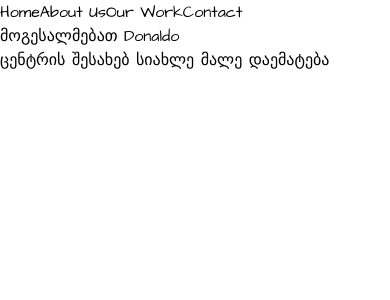
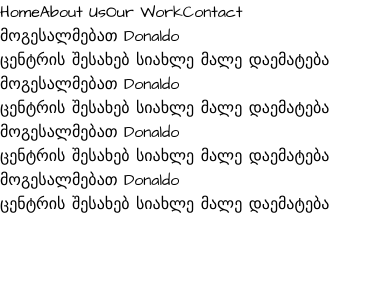
Before and after one commit to Davmike/donaldo-land, a React (Vite) app: page / in a window 390 px wide. Shown: the top 300 px of the page. Built offline with nearby package versions, Linux system fonts and the light colour scheme.

Commit message:
fix: change hamburger styles

```diff
--- a/src/App.tsx
+++ b/src/App.tsx
@@ -1,13 +1,19 @@
+import { useState } from "react";
 import { MyContext } from "./Components/Context";
 import Main from "./Components/Main";
 
 
 
+
+
 function App() {
+  const [isMenuOpen, setIsMenuOpen] = useState<boolean>(false);
   return (
     <>
       <MyContext.Provider
         value={{
+          isMenuOpen,
+          setIsMenuOpen
         }}
       >
         <Main />
--- a/src/Components/Context.tsx
+++ b/src/Components/Context.tsx
@@ -1,7 +1,8 @@
 import { createContext, useContext } from "react";
 
 interface ComponentsProps {
-
+    isMenuOpen: boolean;
+    setIsMenuOpen: (isMenuOpen: boolean) => void;
 }
 
 export const MyContext = createContext<ComponentsProps | null>(null);
--- a/src/Components/Home.tsx
+++ b/src/Components/Home.tsx
@@ -1,9 +1,32 @@
-import React from 'react'
+
 
 function Home() {
     return (
-        <div>
-
+        <div className='z-[10]'>
+            <section className="h-[600px] text-center pt-[10vh] md:pt-[10vh]">
+                <h1 className="text-[30px] md:text-[45px]">მოგესალმებათ Donaldo</h1>
+                <p className="text-[18px] md:text-[25px]">
+                    ცენტრის შესახებ სიახლე მალე დაემატება
+                </p>
+            </section>
+            <section className="h-[600px] text-center pt-[10vh] md:pt-[10vh]">
+                <h1 className="text-[30px] md:text-[45px]">მოგესალმებათ Donaldo</h1>
+                <p className="text-[18px] md:text-[25px]">
+                    ცენტრის შესახებ სიახლე მალე დაემატება
+                </p>
+            </section>
+            <section className="h-[600px] text-center pt-[10vh] md:pt-[10vh]">
+                <h1 className="text-[30px] md:text-[45px]">მოგესალმებათ Donaldo</h1>
+                <p className="text-[18px] md:text-[25px]">
+                    ცენტრის შესახებ სიახლე მალე დაემატება
+                </p>
+            </section>
+            <section className="h-[600px] text-center pt-[10vh] md:pt-[10vh]">
+                <h1 className="text-[30px] md:text-[45px]">მოგესალმებათ Donaldo</h1>
+                <p className="text-[18px] md:text-[25px]">
+                    ცენტრის შესახებ სიახლე მალე დაემატება
+                </p>
+            </section>
         </div>
     )
 }
--- a/src/Components/Main.tsx
+++ b/src/Components/Main.tsx
@@ -1,7 +1,14 @@
-import { useState, useEffect, useRef } from 'react';
+import { useEffect, useRef, useContext } from 'react';
+import Home from './Home';
+import { MyContext } from './Context';
 
 function Main() {
-    const [isMenuOpen, setIsMenuOpen] = useState<boolean>(false);
+    const context = useContext(MyContext);
+    const {
+        isMenuOpen,
+        setIsMenuOpen
+    }: any = context;
+
     const windowRef = useRef<HTMLDivElement>(null);
     const frontRef = useRef<HTMLDivElement>(null);
     const hamburgerRef = useRef<HTMLDivElement>(null);
@@ -48,7 +55,7 @@ function Main() {
     }, []);
 
     return (
-        <div className="main-component">
+        <div>
             {/* Paper Back (Menu) */}
             <div className="fixed inset-0 bg-[#243040] text-[33px]">
                 <nav className="pt-[120px] px-[34px]">
@@ -84,11 +91,12 @@ function Main() {
                         onClick={handleOpen}
                         className="fixed z-[4] top-[30px] left-[30px] w-[45px] h-[34px] cursor-pointer select-none"
                     >
-                        <span className="relative block w-[45px] h-[6px] bg-[#243040] rounded-[2px] before:content-[''] after:content-[''] before:absolute after:absolute before:block after:block before:w-[45px] after:w-[45px] before:h-[6px] after:h-[6px] before:bg-[#243040] after:bg-[#243040] before:rounded-[2px] after:rounded-[2px] before:-bottom-[14px] after:-bottom-[28px]" />
+                        <span className="relative block w-[45px] h-[6px] bg-[red] rounded-[2px] before:content-[''] after:content-[''] before:absolute after:absolute before:block after:block before:w-[45px] after:w-[45px] before:h-[6px] after:h-[6px] before:bg-[red] after:bg-[red] before:rounded-[2px] after:rounded-[2px] before:-bottom-[14px] after:-bottom-[28px]" />
                     </div>
 
                     {/* Content */}
-                    <div>
+                    <Home />
+                    {/* <div>
                         <section className="h-[600px] text-center pt-[10vh] md:pt-[10vh]">
                             <h1 className="text-[30px] md:text-[45px]">მოგესალმებათ Donaldo</h1>
                             <p className="text-[18px] md:text-[25px]">
@@ -98,7 +106,7 @@ function Main() {
                         <section className="h-[600px] bg-[#243040]/[0.15]"></section>
                         <section className="h-[600px]"></section>
                         <section className="h-[600px] bg-[#243040]/[0.15]"></section>
-                    </div>
+                    </div> */}
                 </div>
             </div>
         </div>
```
Also changed, not shown: src/Components/Header.tsx (+10 -3 lines).
